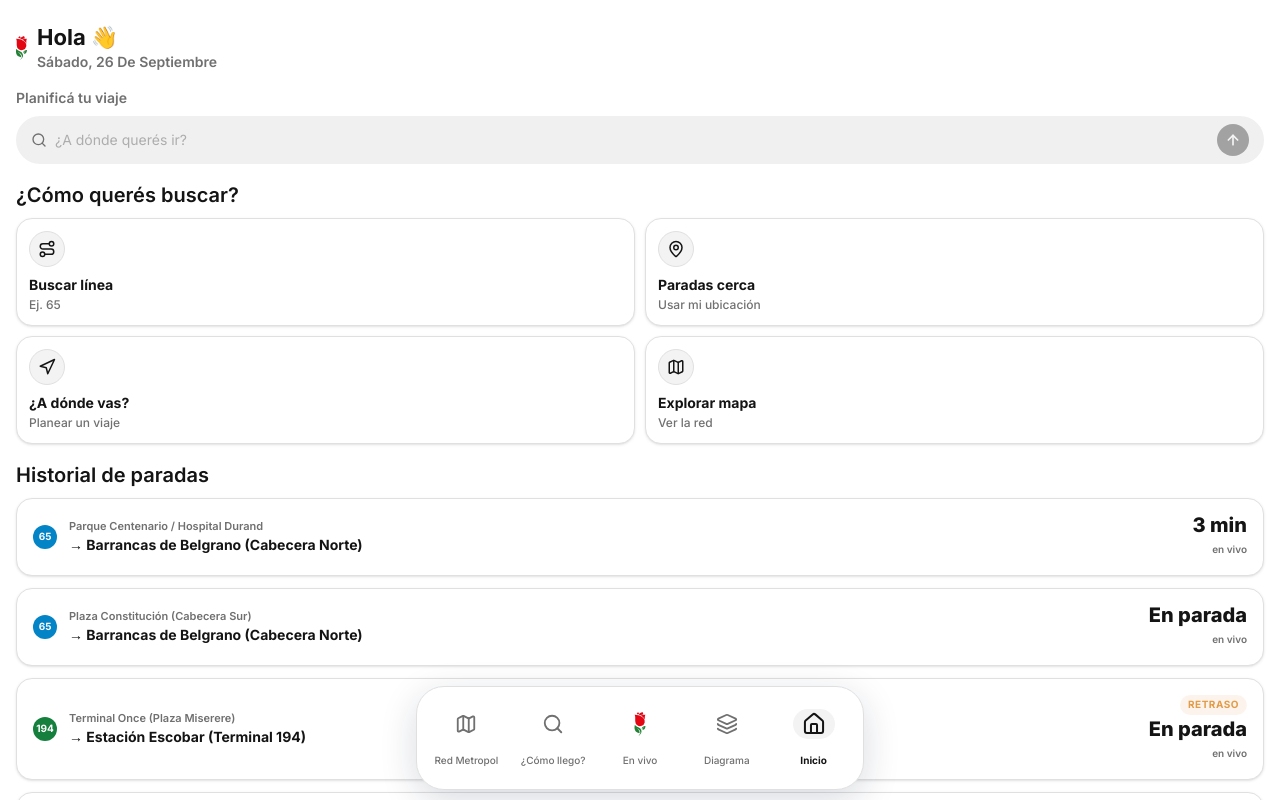
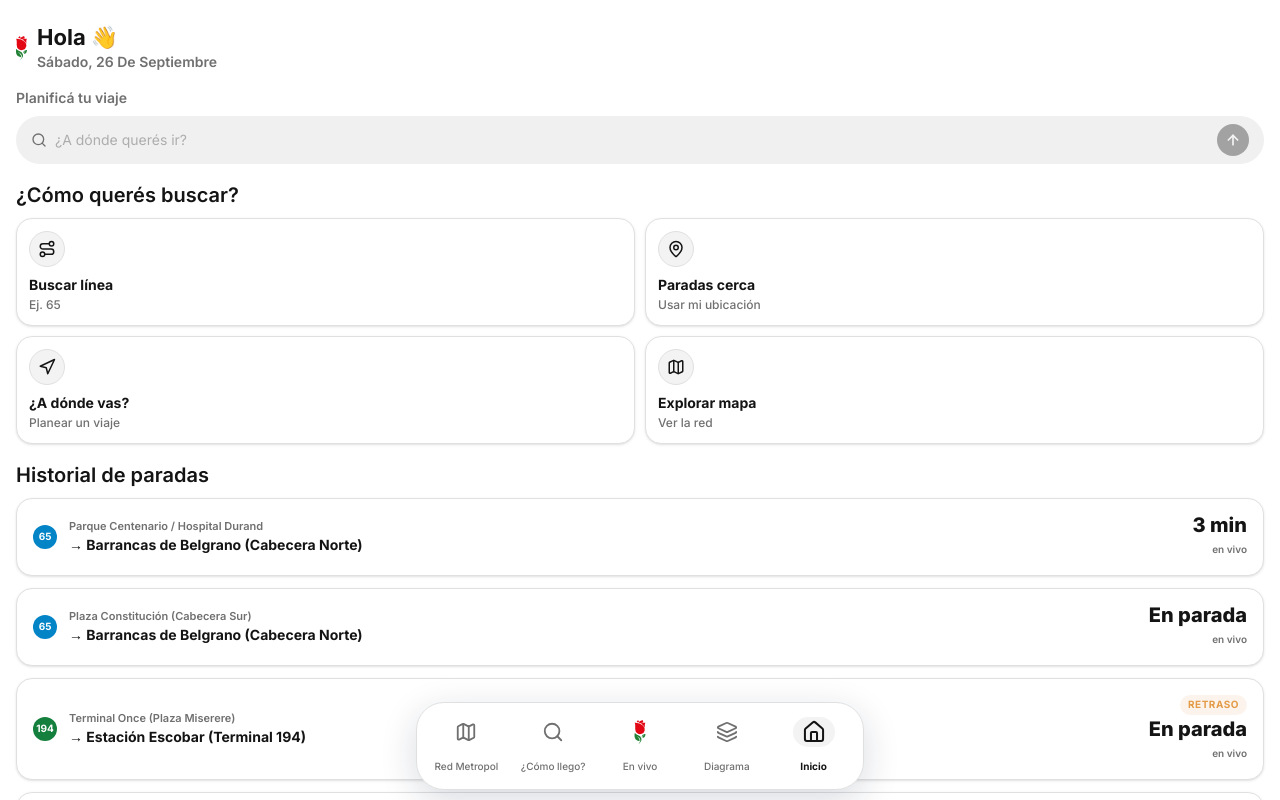
Before and after one commit to adriangmrraa/demobondisok, a Next.js app: page /inicio in a window 1280 px wide. Built offline with nearby package versions, Linux system fonts and the light colour scheme.

Commit message:
feat(nav): reducir altura del bottom nav de 122px a 102px (padings mas holgados, slot rosa 40px)

```diff
--- a/src/components/ui/bottom-nav.tsx
+++ b/src/components/ui/bottom-nav.tsx
@@ -17,13 +17,14 @@ import type { ArrivalPhase } from '@/lib/trip-map-navigation';
  *   └────────────────────────────────────────────────────────────────────┘
  *
  * Layout: grid-cols-5 con cada item del mismo ancho. Los 5 items comparten
- * el MISMO esqueleto vertical: justify-end + gap-1.5 + pb-1 (todo anclado al
+ * el MISMO esqueleto vertical: justify-end + gap-1.5 + pb-0.5 (anclado al
  * fondo de la celda) y el MISMO label (min-h-[24px], centrado) — así los
  * textos quedan en una sola línea base. El slot de ícono normal mide 30px
- * (px-2.5 py-1) y el círculo de la Rosa 44px (w-11 h-11): bases alineadas,
- * y la Rosa sobresale 14px hacia arriba (centro 7px arriba) — el efecto FAB
- * se logra por geometría, NO por absolute positioning ni transform (eso
- * descuadraba el grid en mobile portrait 360dp).
+ * (px-2.5 py-1) y el círculo de la Rosa 40px (w-10 h-10): los centros se
+ * igualan con translate-y-[5px] (=(40-30)/2), dejando 3px de gap visual
+ * sobre el label. Se usa transform SOLO para eso (centrar la flor con los
+ * otros íconos); no hay absolute positioning (descuadra el grid en mobile
+ * portrait 360dp). Altura total del nav ≈102px a 390dp de ancho.
  *
  * Cada item navega a su propia ruta:
  *   - Inicio → /inicio
@@ -69,21 +70,21 @@ export function BottomNav(props: BottomNavProps) {
 function BottomNavSkeleton() {
   return (
     <nav
-      className="fixed bottom-0 left-0 w-full z-50 px-3 pb-[max(env(safe-area-inset-bottom),10px)] pt-2 pointer-events-none"
+      className="fixed bottom-0 left-0 w-full z-50 px-3 pb-[max(env(safe-area-inset-bottom),10px)] pt-1 pointer-events-none"
       aria-label="Navegación principal"
       role="navigation"
     >
       <div className="max-w-[420px] sm:max-w-md mx-auto pointer-events-auto">
-        <div className="min-h-[76px] rounded-[28px] border border-hairline bg-canvas shadow-[0_10px_36px_rgba(16,29,61,0.16)] grid grid-cols-5 items-stretch px-1.5 pt-2 pb-3">
+        <div className="min-h-[76px] rounded-[28px] border border-hairline bg-canvas shadow-[0_10px_36px_rgba(16,29,61,0.16)] grid grid-cols-5 items-stretch px-1.5 pt-1 pb-2">
           {[Home, Map, Search, Layers, MapPin].map((Icon, i) => (
             <div
               key={i}
-              className="flex flex-col items-center justify-end h-full gap-1.5 pb-1 px-0.5 text-text-muted"
+              className="flex flex-col items-center justify-end h-full gap-1.5 pb-0.5 px-0.5 text-text-muted"
             >
               <div className="flex items-center justify-center px-2.5 py-1 rounded-full">
                 <Icon className="w-[22px] h-[22px] shrink-0" />
               </div>
-              <span className="text-[10px] leading-[1.15] text-center line-clamp-2 max-w-full px-1 mt-1 min-h-[24px] flex items-center justify-center">
+              <span className="text-[10px] leading-[1.15] text-center line-clamp-2 max-w-full px-1 mt-0.5 min-h-[24px] flex items-center justify-center">
                 ...
               </span>
             </div>
@@ -117,12 +118,12 @@ function BottomNavInner({
 
   return (
     <nav
-      className="fixed bottom-0 left-0 w-full z-50 px-3 pb-[max(env(safe-area-inset-bottom),10px)] pt-2 pointer-events-none"
+      className="fixed bottom-0 left-0 w-full z-50 px-3 pb-[max(env(safe-area-inset-bottom),10px)] pt-1 pointer-events-none"
       aria-label="Navegación principal"
       role="navigation"
     >
       <div className="max-w-[420px] sm:max-w-md mx-auto pointer-events-auto">
-        <div className="min-h-[76px] rounded-[28px] border border-hairline bg-canvas shadow-[0_10px_36px_rgba(16,29,61,0.16)] grid grid-cols-5 items-stretch px-1.5 pt-2 pb-3">
+        <div className="min-h-[76px] rounded-[28px] border border-hairline bg-canvas shadow-[0_10px_36px_rgba(16,29,61,0.16)] grid grid-cols-5 items-stretch px-1.5 pt-1 pb-2">
           <NavItem
             href="/red-metro"
             label="Red Metropol"
@@ -182,7 +183,7 @@ function NavItem({ href, label, icon: Icon, active, className, 'aria-label': ari
     <Link
       href={href}
       className={cn(
-        'group flex flex-col items-center justify-end h-full gap-1.5 pb-1 rounded-2xl transition-all duration-200 active:scale-95 touch-manipulation min-w-0 px-0.5',
+        'group flex flex-col items-center justify-end h-full gap-1.5 pb-0.5 rounded-2xl transition-all duration-200 active:scale-95 touch-manipulation min-w-0 px-0.5',
         'focus-visible:outline-none focus-visible:ring-2 focus-visible:ring-ink',
         active ? 'text-ink' : 'text-text-muted hover:text-ink',
         className,
@@ -205,7 +206,7 @@ function NavItem({ href, label, icon: Icon, active, className, 'aria-label': ari
       </div>
       <span
         className={cn(
-          'text-[10px] leading-[1.15] text-center whitespace-normal line-clamp-2 max-w-full px-1 mt-1 min-h-[24px] flex items-center justify-center',
+          'text-[10px] leading-[1.15] text-center whitespace-normal line-clamp-2 max-w-full px-1 mt-0.5 min-h-[24px] flex items-center justify-center',
           active ? 'font-bold text-ink' : 'font-medium text-text-muted',
         )}
       >
@@ -274,7 +275,7 @@ function RoseNavItem({
       data-active={active}
       onClick={handleClick}
       className={cn(
-        'group flex flex-col items-center justify-end h-full gap-1.5 pb-1 rounded-2xl transition-all duration-200 active:scale-95 touch-manipulation min-w-0 px-0.5',
+        'group flex flex-col items-center justify-end h-full gap-1.5 pb-0.5 rounded-2xl transition-all duration-200 active:scale-95 touch-manipulation min-w-0 px-0.5',
         'focus-visible:outline-none focus-visible:ring-2 focus-visible:ring-ink',
         active ? 'text-ink' : 'text-text-muted hover:text-ink',
       )}
@@ -287,7 +288,7 @@ function RoseNavItem({
     >
       <div
         className={cn(
-          'w-11 h-11 rounded-full flex items-center justify-center translate-y-[7px] transition-colors duration-200',
+          'w-10 h-10 rounded-full flex items-center justify-center translate-y-[5px] transition-colors duration-200',
           active ? 'bg-canvas-soft' : 'bg-transparent group-hover:bg-canvas-soft/60',
         )}
       >
@@ -298,7 +299,7 @@ function RoseNavItem({
       </div>
       <span
         className={cn(
-          'text-[10px] leading-[1.15] text-center whitespace-normal line-clamp-2 max-w-full px-1 mt-1 min-h-[24px] flex items-center justify-center',
+          'text-[10px] leading-[1.15] text-center whitespace-normal line-clamp-2 max-w-full px-1 mt-0.5 min-h-[24px] flex items-center justify-center',
           active ? 'font-bold text-ink' : 'font-medium text-text-muted',
         )}
       >
```
